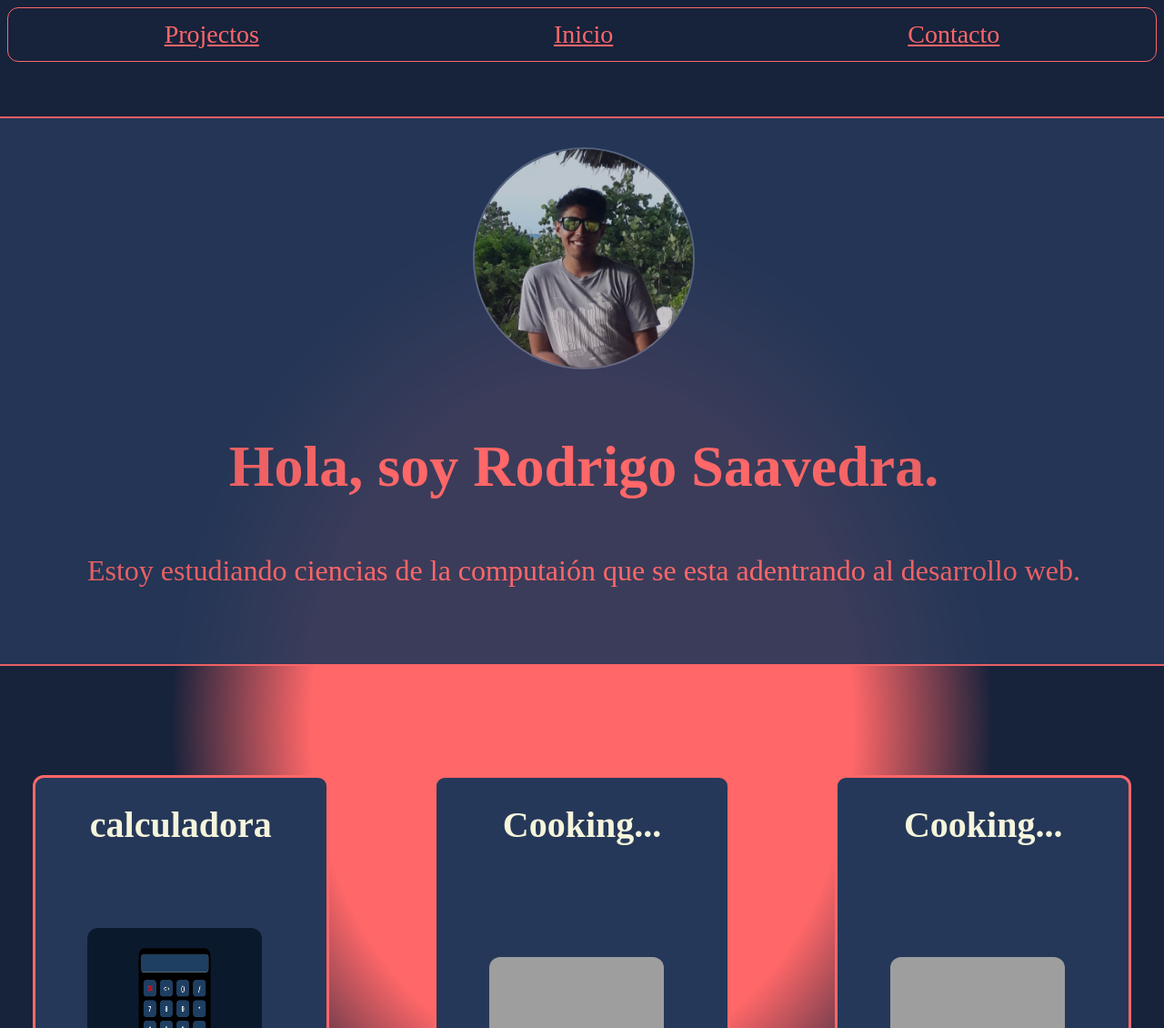
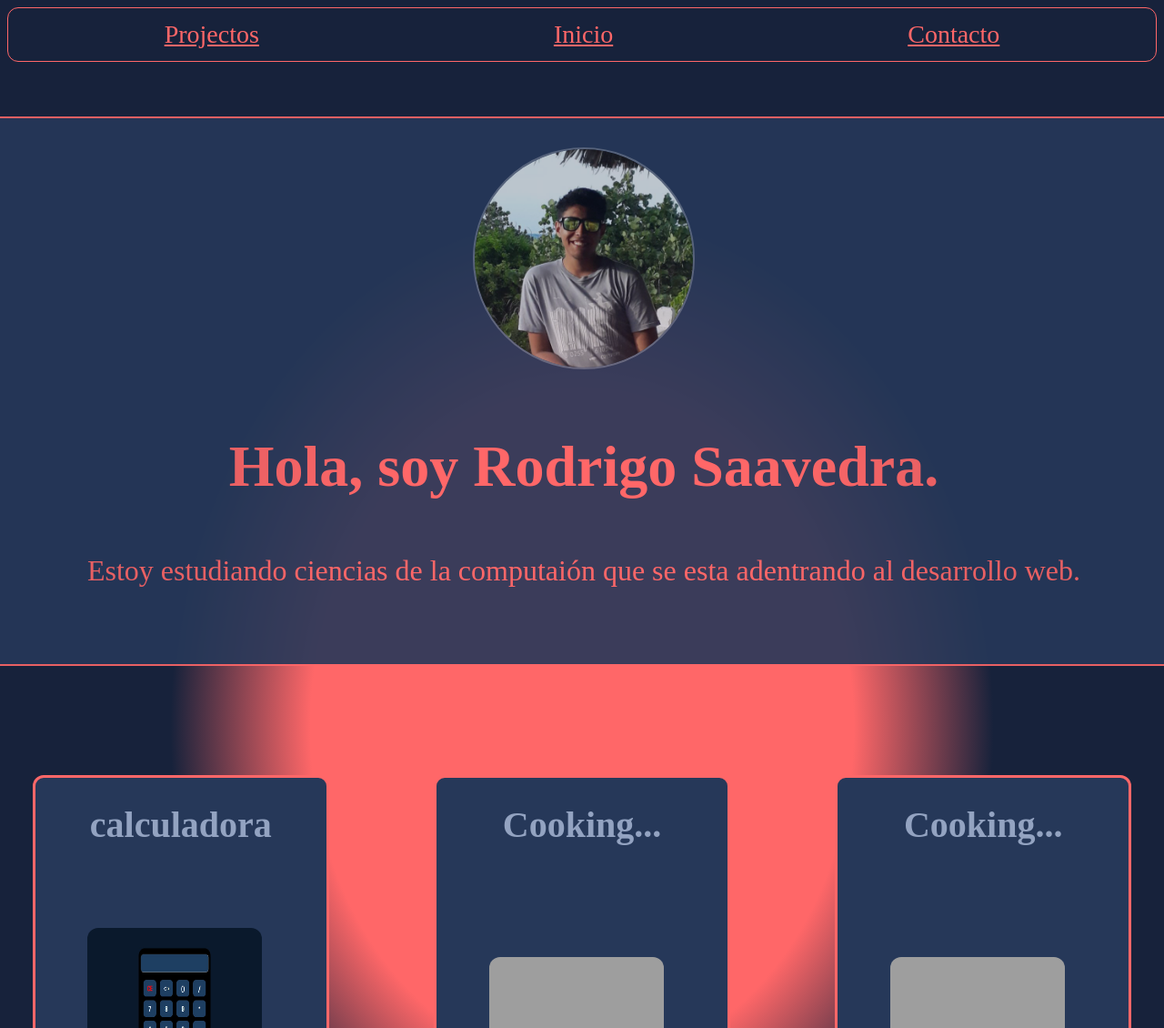
Before and after one commit to rodrigoSaavedra140/Portfolio, a plain HTML site: page index.html in a window 1280 px wide. Shown: the top 1130 px of the page at 91% size. Drawn offline with Linux system fonts and the light colour scheme; grey boxes are pictures that could not be loaded.

Commit message:
fix color

```diff
--- a/style.css
+++ b/style.css
@@ -116,7 +116,7 @@ h3 {
 }
 
 #projectos h3 {
-    color: beige;
+    color: #93a3c1;
     font-size: 2.5rem;
     margin: 28px 3.6rem auto;
 }
```
